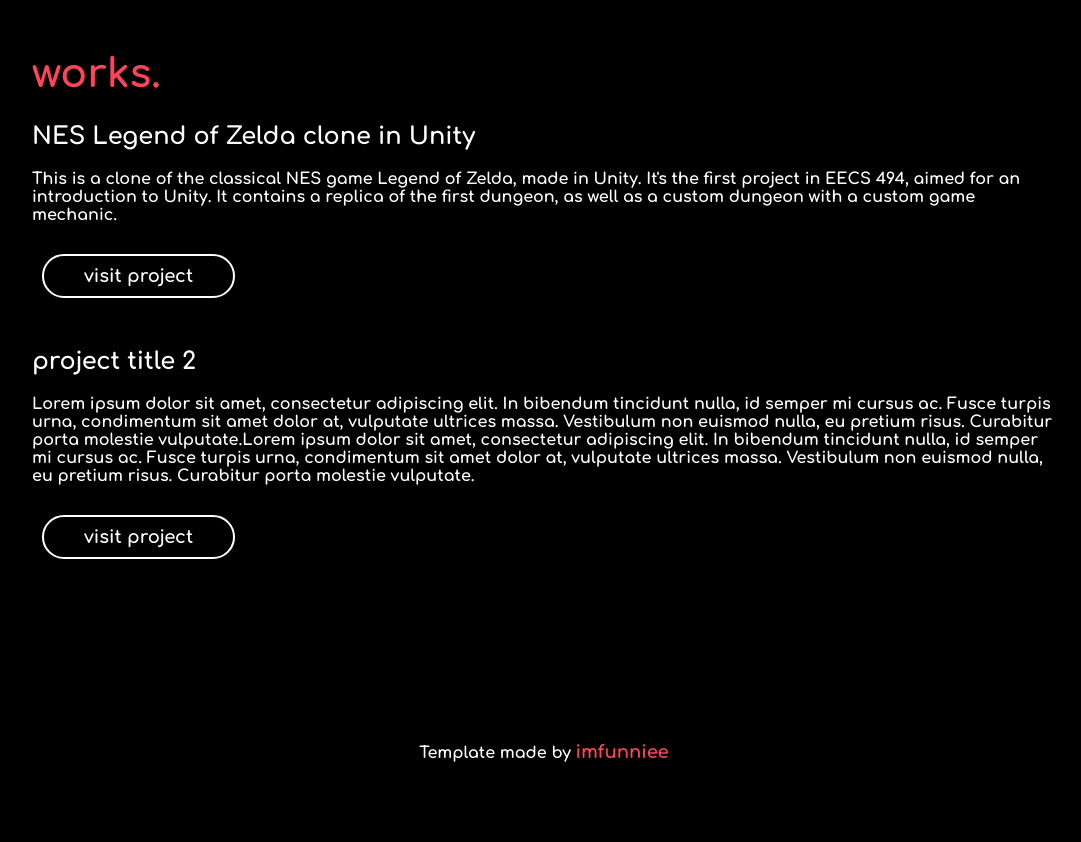
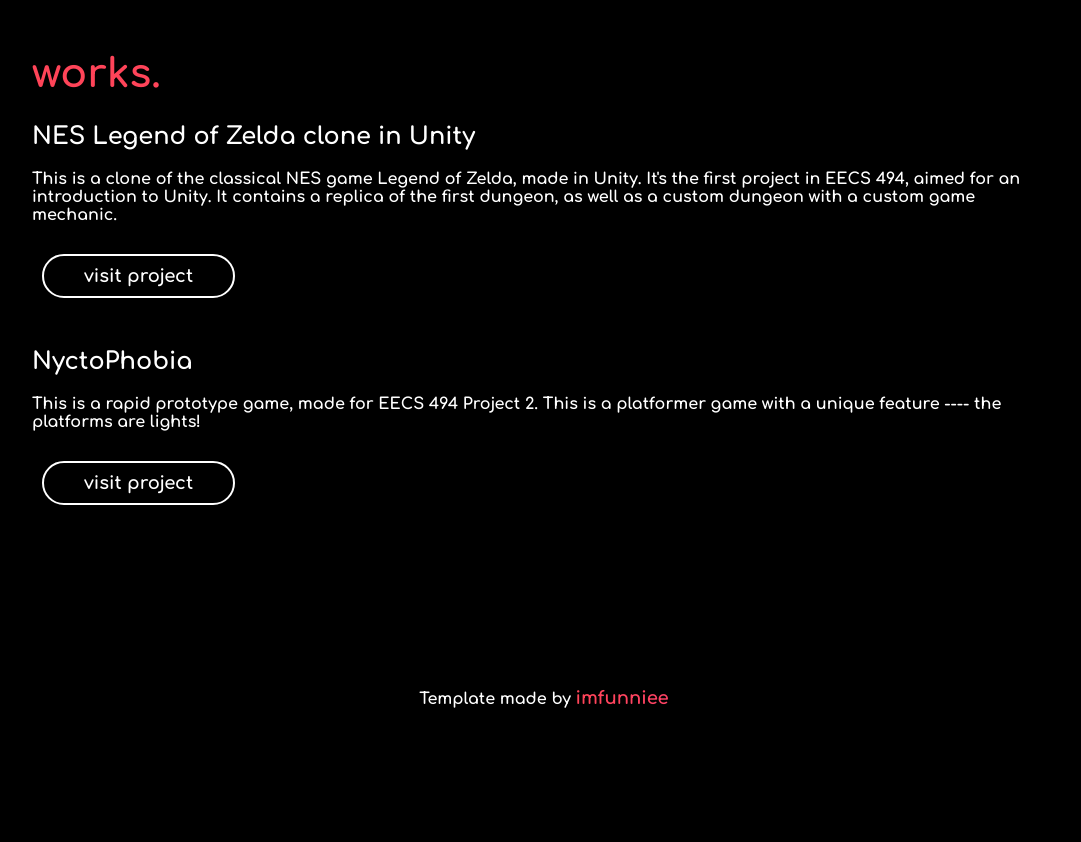
Before and after one commit to SchwarzXia/schwarzxia.github.io, a plain HTML site: page index.html in a window 1280 px wide. Shown: the part 982-1824 px from the top of the page, without its empty margins (96-1177 px from the left). After the commit the page ends 1770 px from the top, so only its background shows below. Drawn offline with nearby package versions, Linux system fonts and the light colour scheme.

Commit message:
Added P2

```diff
--- a/index.html
+++ b/index.html
@@ -50,10 +50,10 @@
                 </div>
 
                 <div class="project">
-                 <h2>project title 2</h2>
-                 <div>Lorem ipsum dolor sit amet, consectetur adipiscing elit. In bibendum tincidunt nulla, id semper mi cursus ac. Fusce turpis urna, condimentum sit amet dolor at, vulputate ultrices massa. Vestibulum non euismod nulla, eu pretium risus. Curabitur porta molestie vulputate.Lorem ipsum dolor sit amet, consectetur adipiscing elit. In bibendum tincidunt nulla, id semper mi cursus ac. Fusce turpis urna, condimentum sit amet dolor at, vulputate ultrices massa. Vestibulum non euismod nulla, eu pretium risus. Curabitur porta molestie vulputate.
+                 <h2>NyctoPhobia</h2>
+                 <div> This is a rapid prototype game, made for EECS 494 Project 2. This is a platformer game with a unique feature ---- the platforms are lights!
                  </div>
-                 <button class="btn_one">visit project</button>
+                 <button onclick="location.href='https://deinplerpt.itch.io/nyctophobia'" class="btn_one">visit project</button>
                 </div>
 
              </div>
```
